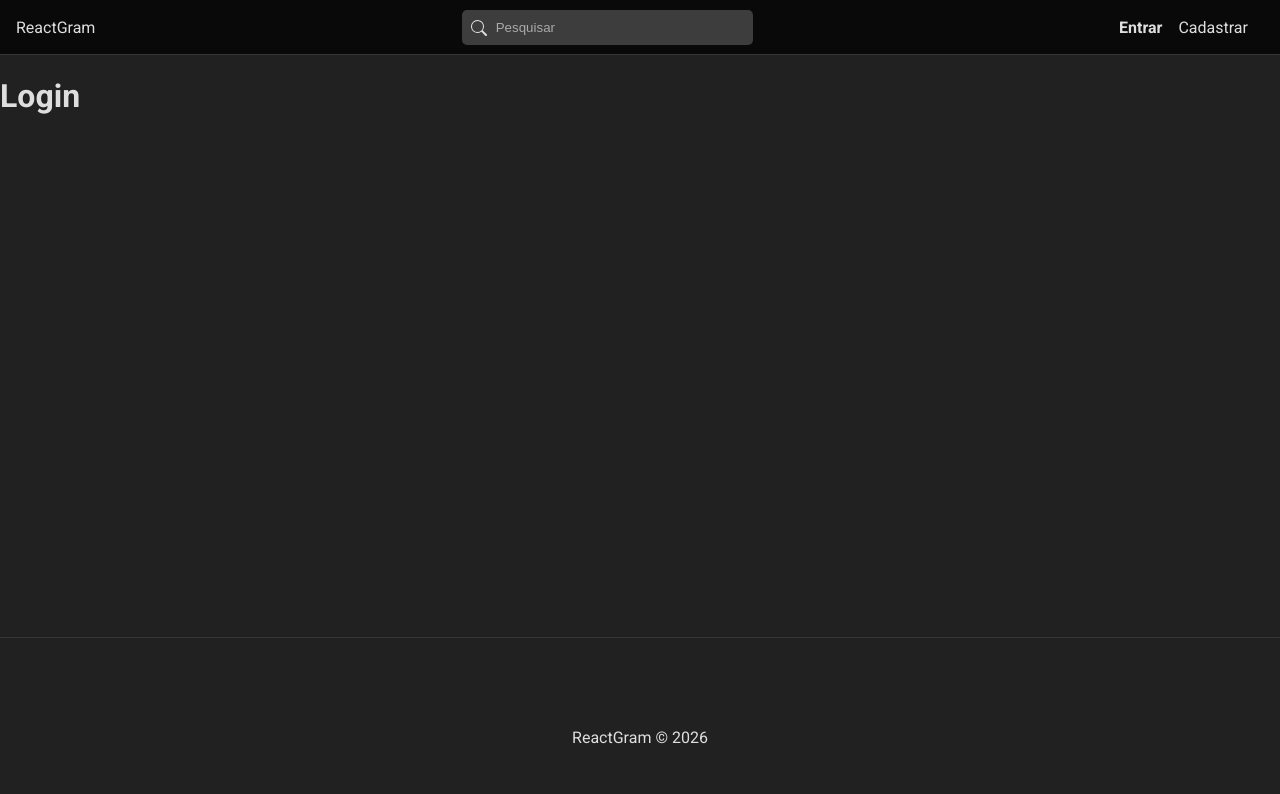
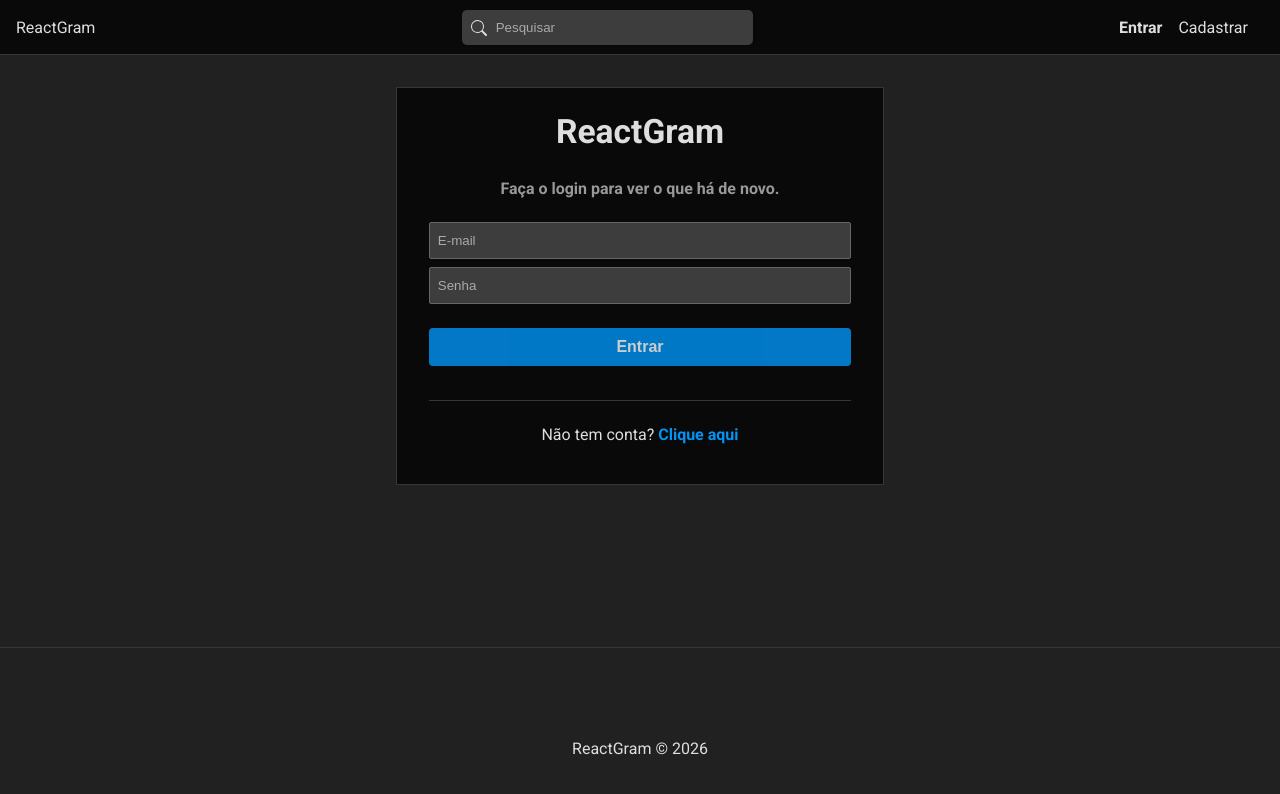
Before and after one commit to andrew-marquezin/ReactGram, a React (Vite) app in the folder frontend/: page / in a window 1280 px wide. Both pictures are taken after a click on the element "Sair". Shown: the top 794 px of the page. Built offline with nearby package versions, Linux system fonts and the light colour scheme.

Commit message:
feat: add login feature

```diff
--- a/frontend/src/Types/apiTypes.ts
+++ b/frontend/src/Types/apiTypes.ts
@@ -6,3 +6,8 @@
   password: string;
   confirmPassword: string;
 };
+
+export type LoginUserType = {
+  email: string;
+  password: string;
+};
--- /dev/null
+++ b/frontend/src/components/SubmitBtn.tsx
@@ -0,0 +1,19 @@
+import Message from "./Message";
+
+type SubmitBtnProps = {
+  loading: boolean;
+  error: string | null;
+};
+
+export default function SubmitBtn({ loading, error }: SubmitBtnProps) {
+  return (
+    <>
+      {loading ? (
+        <input type="submit" disabled value="Aguarde..." />
+      ) : (
+        <input type="submit" value="Entrar" />
+      )}
+      {error && <Message msg={error} type="error" />}
+    </>
+  );
+}
--- a/frontend/src/pages/Auth/Login.tsx
+++ b/frontend/src/pages/Auth/Login.tsx
@@ -1,9 +1,55 @@
+import { Link } from "react-router-dom";
 import "./Auth.css";
+import { useEffect, useState } from "react";
+import { useDispatch, useSelector } from "react-redux";
+import type { AppDispatch, RootState } from "../../store";
+import { login, reset } from "../../slices/authSlice";
+import SubmitBtn from "../../components/SubmitBtn";
 
 export default function Login() {
+  const [email, setEmail] = useState("");
+  const [password, setPassword] = useState("");
+
+  const dispatch: AppDispatch = useDispatch();
+  const { loading, error } = useSelector((state: RootState) => state.auth);
+
+  const handleSubmit = (e: React.SubmitEvent) => {
+    e.preventDefault();
+
+    const user = {
+      email,
+      password,
+    };
+
+    dispatch(login(user));
+  };
+
+  useEffect(() => {
+    dispatch(reset());
+  }, [dispatch]);
+
   return (
-    <div>
-      <h1>Login</h1>
+    <div id="login">
+      <h2>ReactGram</h2>
+      <p className="subtitle">Faça o login para ver o que há de novo.</p>
+      <form onSubmit={handleSubmit}>
+        <input
+          type="text"
+          placeholder="E-mail"
+          value={email}
+          onChange={(e) => setEmail(e.target.value)}
+        />
+        <input
+          type="password"
+          placeholder="Senha"
+          value={password}
+          onChange={(e) => setPassword(e.target.value)}
+        />
+        <SubmitBtn loading={loading} error={error} />
+      </form>
+      <p>
+        Não tem conta? <Link to="/register">Clique aqui</Link>
+      </p>
     </div>
   );
 }
--- a/frontend/src/pages/Auth/Register.tsx
+++ b/frontend/src/pages/Auth/Register.tsx
@@ -4,7 +4,7 @@
 import { useDispatch, useSelector } from "react-redux";
 import type { RootState, AppDispatch } from "../../store";
 import { register, reset } from "../../slices/authSlice";
-import Message from "../../components/Message";
+import SubmitBtn from "../../components/SubmitBtn";
 
 export default function Register() {
   const [name, setName] = useState("");
@@ -64,12 +64,7 @@
           value={confirmPassword}
           onChange={(e) => setConfirmPassword(e.target.value)}
         />
-        {loading ? (
-          <input type="submit" disabled value="Aguarde..." />
-        ) : (
-          <input type="submit" value="Cadastrar" />
-        )}
-        {error && <Message msg={error} type="error" />}
+        <SubmitBtn loading={loading} error={error} />
       </form>
       <p>
         Já tem conta? Faça login <Link to="/login">aqui</Link>
--- a/frontend/src/services/authService.ts
+++ b/frontend/src/services/authService.ts
@@ -1,4 +1,4 @@
-import type { RegisterUserType } from "../Types/apiTypes";
+import type { LoginUserType, RegisterUserType } from "../Types/apiTypes";
 import { api, requestConfig } from "../utils/config";
 
 const register = async (data: RegisterUserType) => {
@@ -9,7 +9,7 @@
       .then((res) => res.json())
       .catch((err) => err);
 
-    if (res) {
+    if (res._id) {
       localStorage.setItem("user", JSON.stringify(res));
     }
 
@@ -23,9 +23,28 @@
   localStorage.removeItem("user");
 };
 
+const login = async (data: LoginUserType) => {
+  const config = requestConfig("POST", data);
+
+  try {
+    const res = await fetch(api + "/users/login", config)
+      .then((res) => res.json())
+      .catch((err) => err);
+
+    if (res._id) {
+      localStorage.setItem("user", JSON.stringify(res));
+    }
+
+    return res;
+  } catch (e) {
+    console.log(e);
+  }
+};
+
 const authService = {
   register,
   logout,
+  login,
 };
 
 export default authService;
--- a/frontend/src/slices/authSlice.ts
+++ b/frontend/src/slices/authSlice.ts
@@ -1,6 +1,6 @@
 import { createAsyncThunk, createSlice } from "@reduxjs/toolkit";
 import authService from "../services/authService";
-import type { RegisterUserType } from "../Types/apiTypes";
+import type { LoginUserType, RegisterUserType } from "../Types/apiTypes";
 
 const user = JSON.parse(localStorage.getItem("user") || "{}");
 
@@ -27,6 +27,19 @@
 export const logout = createAsyncThunk("auth/logout", async () => {
   await authService.logout();
 });
+
+export const login = createAsyncThunk(
+  "auth/login",
+  async (user: LoginUserType, thunkAPI) => {
+    const data = await authService.login(user);
+
+    if (data.errors) {
+      return thunkAPI.rejectWithValue(data.errors[0]);
+    }
+
+    return data;
+  },
+);
 
 export const authSlice = createSlice({
   name: "auth",
@@ -60,6 +73,21 @@
         state.success = true;
         state.error = null;
         state.user = null;
+      })
+      .addCase(login.pending, (state) => {
+        state.loading = true;
+        state.error = null;
+      })
+      .addCase(login.fulfilled, (state, action) => {
+        state.loading = false;
+        state.success = true;
+        state.error = null;
+        state.user = action.payload;
+      })
+      .addCase(login.rejected, (state, action) => {
+        state.loading = false;
+        state.error = action.payload as string;
+        state.user = null;
       });
   },
 });
```
